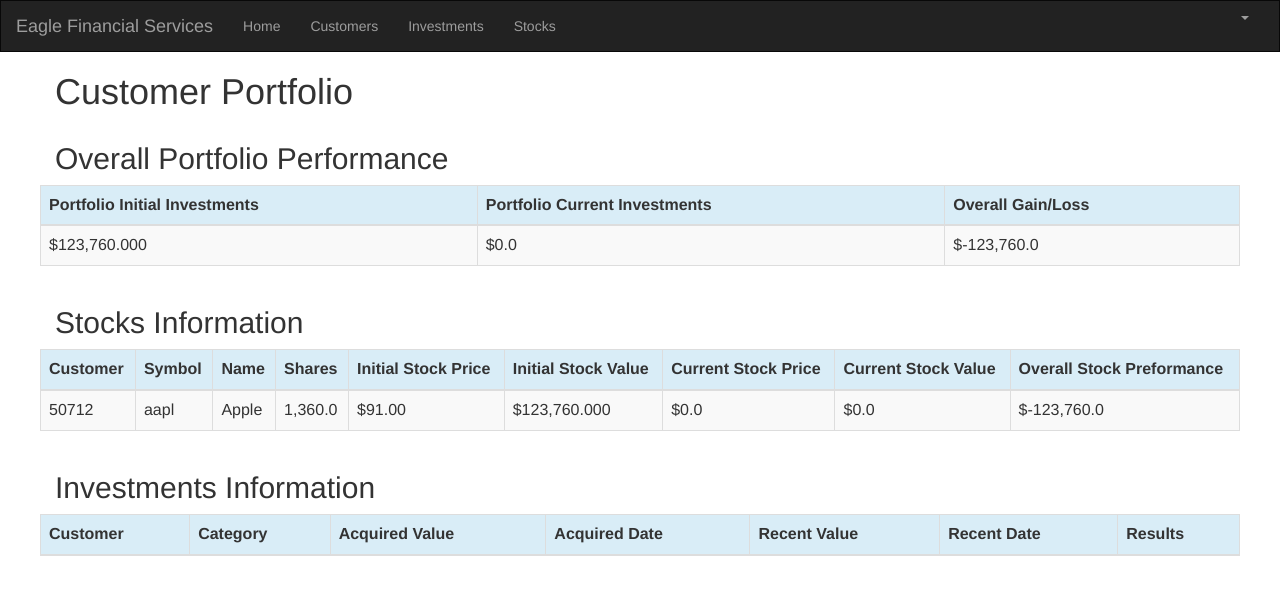
After one commit to JosephineQiu/ISQA8380_EagleFinancial, a Django app: page /customer/2/portfolio/ in a window 1280 px wide. The commit adds this page. Shown: the top 595 px of the page. Run offline with Django 3.2, Linux system fonts and the light colour scheme; a user stored in the database is signed in; data comes from the database, SQL or seed files in the repository; both versions use the stored data as it was after the commit; data that the repository does not hold is empty; some libraries are stand-ins or nearby versions.

Commit message:
assign 2p2

```diff
--- a/ISQA8380_EagleFinancial/settings.py
+++ b/ISQA8380_EagleFinancial/settings.py
@@ -41,7 +41,9 @@ INSTALLED_APPS = [
     'django.contrib.sessions',
     'django.contrib.messages',
     'django.contrib.staticfiles',
-
+    'rest_framework',
+    'mathfilters',
+    'django.contrib.humanize',
 
 ]
 
@@ -54,6 +56,7 @@ MIDDLEWARE = [
     'django.contrib.messages.middleware.MessageMiddleware',
     'django.middleware.clickjacking.XFrameOptionsMiddleware',
     'whitenoise.middleware.WhiteNoiseMiddleware',
+
 ]
 
 ROOT_URLCONF = 'ISQA8380_EagleFinancial.urls'
--- a/portfolio/models.py
+++ b/portfolio/models.py
@@ -1,5 +1,8 @@
 from django.db import models
 from django.utils import timezone
+from django.db import models
+from django.utils import timezone
+import requests
 
 # Create your models here.
 
@@ -57,7 +60,7 @@ class Stock(models.Model):
     customer = models.ForeignKey(Customer, on_delete=models.CASCADE, related_name='stocks')
     symbol = models.CharField(max_length=10)
     name = models.CharField(max_length=50)
-    shares = models.DecimalField (max_digits=10, decimal_places=1)
+    shares = models.DecimalField(max_digits=10, decimal_places=1)
     purchase_price = models.DecimalField(max_digits=10, decimal_places=2)
     purchase_date = models.DateField(default=timezone.now, blank=True, null=True)
 
@@ -70,3 +73,19 @@ class Stock(models.Model):
 
     def initial_stock_value(self):
         return self.shares * self.purchase_price
+
+    def current_stock_price(self):
+        symbol_f = str(self.symbol)
+        main_api = 'https://www.alphavantage.co/query?function=BATCH_STOCK_QUOTES&symbols='
+        api_key = '&apikey= 20GSDX4W5D1GVBGT'
+        url = main_api + symbol_f + api_key
+        json_data = requests.get(url).json()
+        open_price = float(json_data["Stock Quotes"][0]["2. price"])
+        share_value = open_price
+        return share_value
+
+    def current_stock_value(self):
+        return float(self.current_stock_price()) * float(self.shares)
+
+    def results_by_stock(self):
+        return self.current_stock_value() - float(self.initial_stock_value())
--- a/portfolio/templates/portfolio/customer_list.html
+++ b/portfolio/templates/portfolio/customer_list.html
@@ -27,7 +27,8 @@
         </div>
     </div>
     <div class="row">
-        <h2 style="padding-left: 15Px">Customer Information</h2>
+        <h2 style="padding-left: 12Px">Customer Information</h2>
+        <a href="{% url 'portfolio:customer_json' %}" style="padding-left: 12Px">View Customer API</a>
     </div>
     <div>
         <table class="table table-striped table-bordered table-hover">
@@ -58,7 +59,7 @@
                     <td><a href="{% url 'portfolio:customer_edit' pk=customer.pk %}" class="btn btn-warning">Edit</a>
                     <td><a href="{% url 'portfolio:customer_delete' pk=customer.pk %}" onclick="return confirm('Are you sure you want to delete?')" class="btn btn-danger">Delete</a>
                     </td>
-                    <td><a href="" class="btn btn-primary">Portfolio</a>
+                    <td><a href="{% url 'portfolio:portfolio' pk=customer.pk %}" class="btn btn-primary">Portfolio</a>
 
                 </tr>
             {% endfor %}
--- a/portfolio/templates/portfolio/investment_list.html
+++ b/portfolio/templates/portfolio/investment_list.html
@@ -28,8 +28,9 @@
 
 <div class="row">
     <h2 style="padding-left: 15px">Investment Information</h2>
+    <a href="{% url 'portfolio:investments_json' %}" style="padding-left: 15Px;">View Investment API</a>
+</div>
 
-</div>
 
 <div>
     <table class="table table-striped table-bordered table-hover">
--- /dev/null
+++ b/portfolio/templates/portfolio/portfolio.html
@@ -0,0 +1,97 @@
+{% extends "portfolio/base.html" %}
+{% block content %}
+    {% load humanize %}
+
+</div>
+<div class="row">
+    <h1 style="padding-left: 15Px">Customer Portfolio</h1>
+</div>
+
+<div class="row">
+<h2 style="padding-left: 15Px">Overall Portfolio Performance</h2>
+<table class="table table-striped table-bordered table-hover">
+    <thead>
+    <tr class="bg-info">
+        <th>Portfolio Initial Investments</th>
+        <th>Portfolio Current Investments</th>
+        <th>Overall Gain/Loss</th>
+    </tr>
+    </thead>
+    <tbody>
+    <tr>
+        <td>${{ overall_acquired|intcomma }}</td>
+        <td>${{ overall_recent|intcomma }}</td>
+        <td>${{ overall_results|intcomma }}</td>
+    </tr>
+    </tbody>
+</table>
+</div>
+
+
+<div class="row">
+    <h2 style="padding-left: 15Px">Stocks Information</h2>
+</div>
+<div class="row">
+    <table class="table table-striped table-bordered table-hover">
+        <thead>
+        <tr class="bg-info">
+            <th>Customer</th>
+            <th>Symbol</th>
+            <th>Name</th>
+            <th>Shares</th>
+            <th>Initial Stock Price</th>
+            <th>Initial Stock Value</th>
+            <th>Current Stock Price</th>
+            <th>Current Stock Value</th>
+            <th>Overall Stock Preformance</th>
+        </tr>
+        </thead>
+        <tbody>
+        {% for stock in stocks %}
+            <tr>
+                <td>{{ stock.customer }}</td>
+                <td>{{ stock.symbol }}</td>
+                <td>{{ stock.name }}</td>
+                <td>{{ stock.shares|intcomma }}</td>
+                <td>${{ stock.purchase_price|intcomma }}</td>
+                <td>${{ stock.initial_stock_value|intcomma}}</td>
+                <td>${{ stock.current_stock_price|intcomma }}</td>
+                <td>${{ stock.current_stock_value|intcomma }}</td>
+                <td>${{ stock.results_by_stock|intcomma }}</td>
+            </tr>
+        {% endfor %}
+        </tbody>
+    </table>
+</div>
+
+    <div class="row">
+    <h2 style="padding-left: 15Px">Investments Information</h2>
+        <table class="table table-striped table-bordered table-hover">
+    <thead>
+    <tr class="bg-info">
+        <th>Customer</th>
+        <th>Category</th>
+        <th>Acquired Value</th>
+        <th>Acquired Date</th>
+        <th>Recent Value</th>
+        <th>Recent Date</th>
+        <th>Results</th>
+    </tr>
+    </thead>
+    <tbody>
+    {% for investment in investments %}
+    <tr>
+        <td>${{ investment.customer }}</td>
+        <td>${{ investment.category }}</td>
+        <td>${{ investment.acquired_value }}</td>
+        <td>{{ investment.acquired_date }}</td>
+        <td>${{ investment.recent_value }}</td>
+        <td>{{ investment.recent_date }}</td>
+        <td>${{ investment.results_by_investment }}</td>
+    </tr>
+    </tbody>
+    {% endfor %}
+</table>
+
+    </div>
+{% endblock %}
--- a/portfolio/urls.py
+++ b/portfolio/urls.py
@@ -2,6 +2,7 @@ from django.conf.urls import url
 from . import views
 from django.urls import path
 from django.contrib.auth import views as auth_views
+from rest_framework.urlpatterns import format_suffix_patterns
 
 app_name = 'portfolio'
 urlpatterns = [
@@ -36,4 +37,12 @@ urlpatterns = [
     path('investmenet_create/', views.investment_create, name='investment_create'),
     path('investment/<int:pk>/delete', views.investment_delete, name='investment_delete'),
     path('investment/<int:pk>/edit/', views.investment_edit, name='investment_edit'),
+
+# portfolio
+    path('customer/<int:pk>/portfolio/', views.portfolio, name='portfolio'),
+    url(r'^customers_json/', views.CustomerList.as_view(), name='customer_json'),
+    url(r'^investment_json/', views.InvestmentList.as_view(), name='investments_json'),
+
 ]
+
+urlpatterns = format_suffix_patterns(urlpatterns)
--- a/portfolio/views.py
+++ b/portfolio/views.py
@@ -6,6 +6,11 @@ from django.contrib.auth.decorators import login_required
 from .forms import UserRegistrationForm,LoginForm
 from django.contrib.auth import authenticate,login
 from django.http import HttpResponse
+from rest_framework.views import APIView
+from rest_framework.response import Response
+from rest_framework import status
+from .serializers import CustomerSerializer,InvestmentSerializer
+
 
 # Create your views here.
 
@@ -223,3 +228,60 @@ def investment_delete(request,pk):
 def logout(request):
     return render(request,
                   "registration/logged_out.html")
+
+@login_required
+def portfolio(request,pk):
+   customers = get_object_or_404(Customer, pk=pk)
+   investments =Investment.objects.filter(customer=pk)
+   stocks = Stock.objects.filter(customer=pk)
+
+   # Initialize the value of the stocks
+   sum_current_stocks_value = 0
+   sum_of_initial_stock_value = 0
+
+   # Loop through each stock and add the value to the total
+   for stock in stocks:
+        sum_current_stocks_value += stock.current_stock_value()
+        sum_of_initial_stock_value += stock.initial_stock_value()
+
+   sum_recent_value = 0
+   sum_acquired_value = 0
+   for investment in investments:
+       sum_recent_value += investment.recent_value
+       sum_acquired_value += investment.acquired_value
+
+   overall_acquired = sum_of_initial_stock_value + sum_acquired_value
+   overall_recent = sum_current_stocks_value + sum_recent_value
+   overall_results = overall_recent - float(overall_acquired)
+   overall_results = round(overall_results,2)
+
+   return render(request,
+                 'portfolio/portfolio.html',
+                 {'customers': customers,
+                  'investments': investments,
+                  'stocks': stocks,
+                  'sum_acquired_value': sum_acquired_value,
+                  'sum_recent_value': sum_recent_value,
+                  'sum_current_stocks_value': sum_current_stocks_value,
+                  'sum_of_initial_stock_value': sum_of_initial_stock_value,
+                  'overall_recent': overall_recent,
+                  'overall_acquired': overall_acquired,
+                  'overall_results': overall_results,
+                    })
+
+
+# List at the end of the views.py
+# Lists all customers
+class CustomerList(APIView):
+
+    def get(self,request):
+        customers_json = Customer.objects.all()
+        serializer = CustomerSerializer(customers_json, many=True)
+        return Response(serializer.data)
+
+class InvestmentList(APIView):
+
+    def get(self,request):
+        investment_json = Investment.objects.all()
+        serializer = InvestmentSerializer(investment_json, many=True)
+        return Response(serializer.data)
```
Also changed, not shown: portfolio/serializers.py (added, +14 -0 lines), db.sqlite3.
